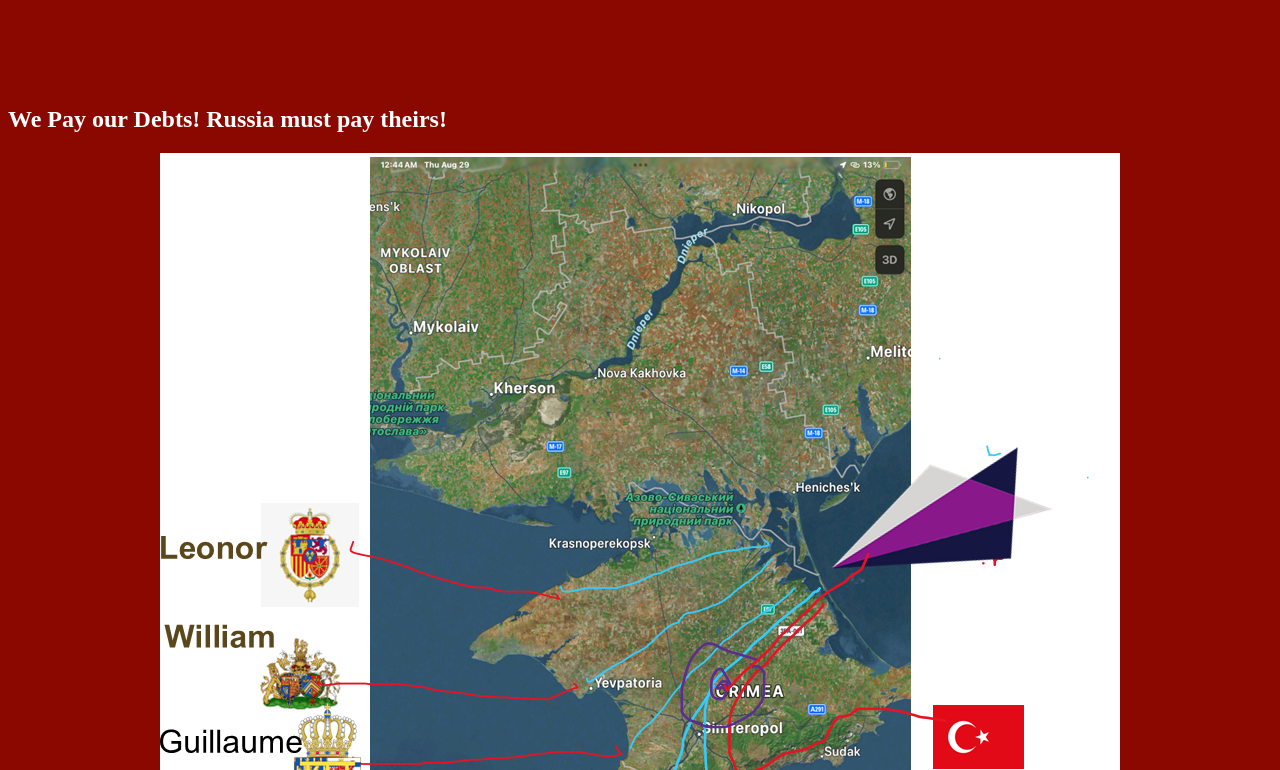
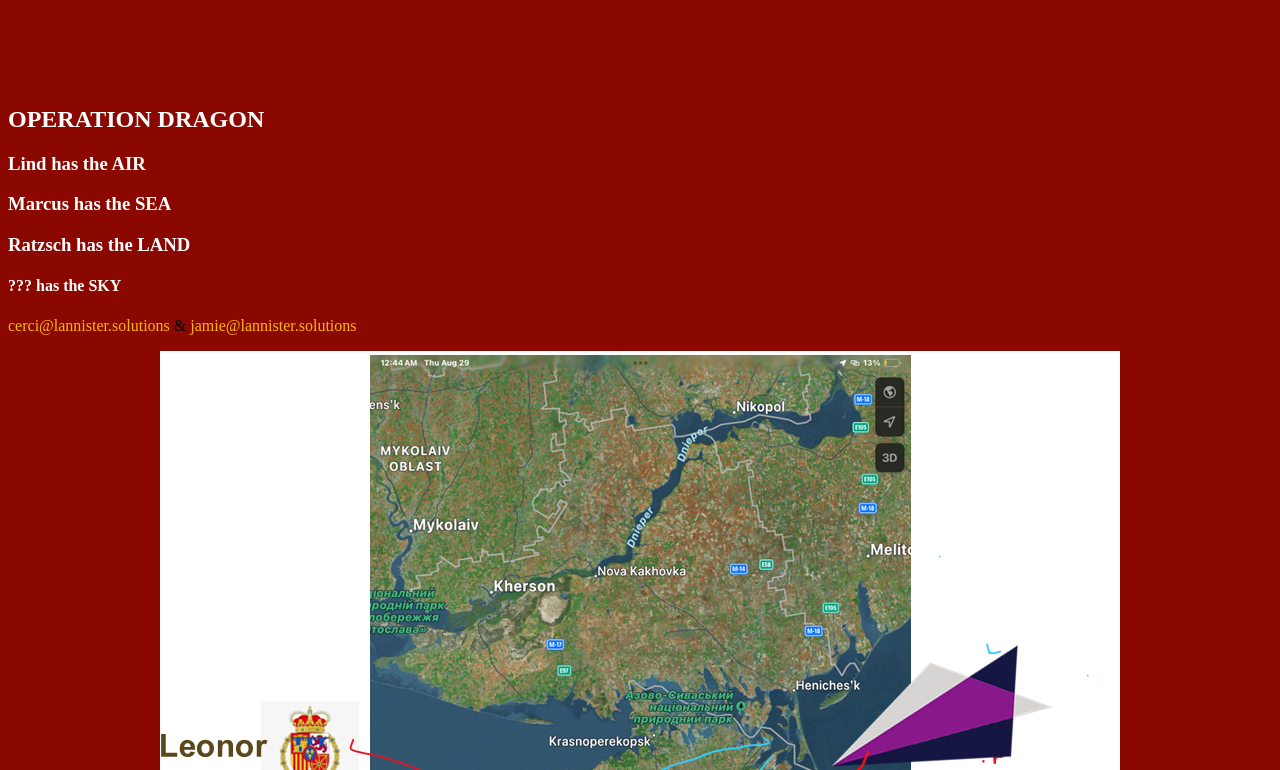
Before and after one commit to jlind0/lannister-solutions, a plain HTML site: page index.html in a window 1280 px wide. Shown: the part 690-1460 px from the top of the page. Drawn offline with Linux system fonts and the light colour scheme.

Commit message:
Update index.html

```diff
--- a/index.html
+++ b/index.html
@@ -9,7 +9,15 @@
 <body style="background-color:#8B0800;">
   <center><h1 style="color:#FFB600;">HEAR US ROAR</h1></center>
   <center><img src="lannister-flag.jpg" alt="Hear Us Roar!"/></center>
-  <h2 style="color:white">We Pay our Debts! Russia must pay theirs!</h2>
+  <h2 style="color:white">OPERATION DRAGON</h2>
+  <h3 style="color:white">Lind has the AIR</h3>
+  <h3 style="color:white">Marcus has the SEA</h3>
+  <h3 style="color:white">Ratzsch has the LAND</h3>
+  <h4 style="color:white">??? has the SKY</h4>
+  <p><a style="color:#FFB600;text-decoration:none;" href="mailto:cerci@lannister.solutions">cerci@lannister.solutions</a> &amp;
+  <a style="color:#FFB600;text-decoration:none;" href="mailto:jamie@lannister.solutions">jamie@lannister.solutions</a>
+  </p>
   <center><img src="Slide2.PNG" alt="Battle Plans"/></center>
+  <center><h1 style="color:white">+1 202.647.1512</h1></center>
 </body>
 </html>
```
